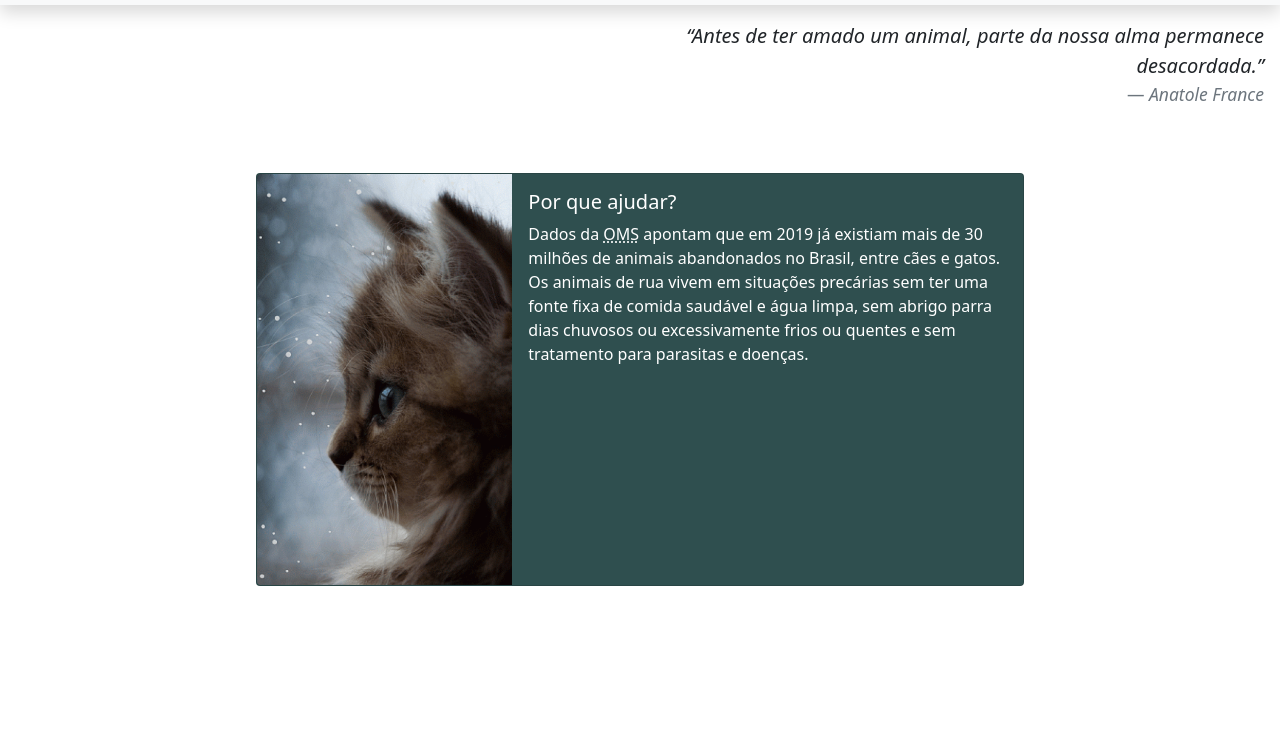
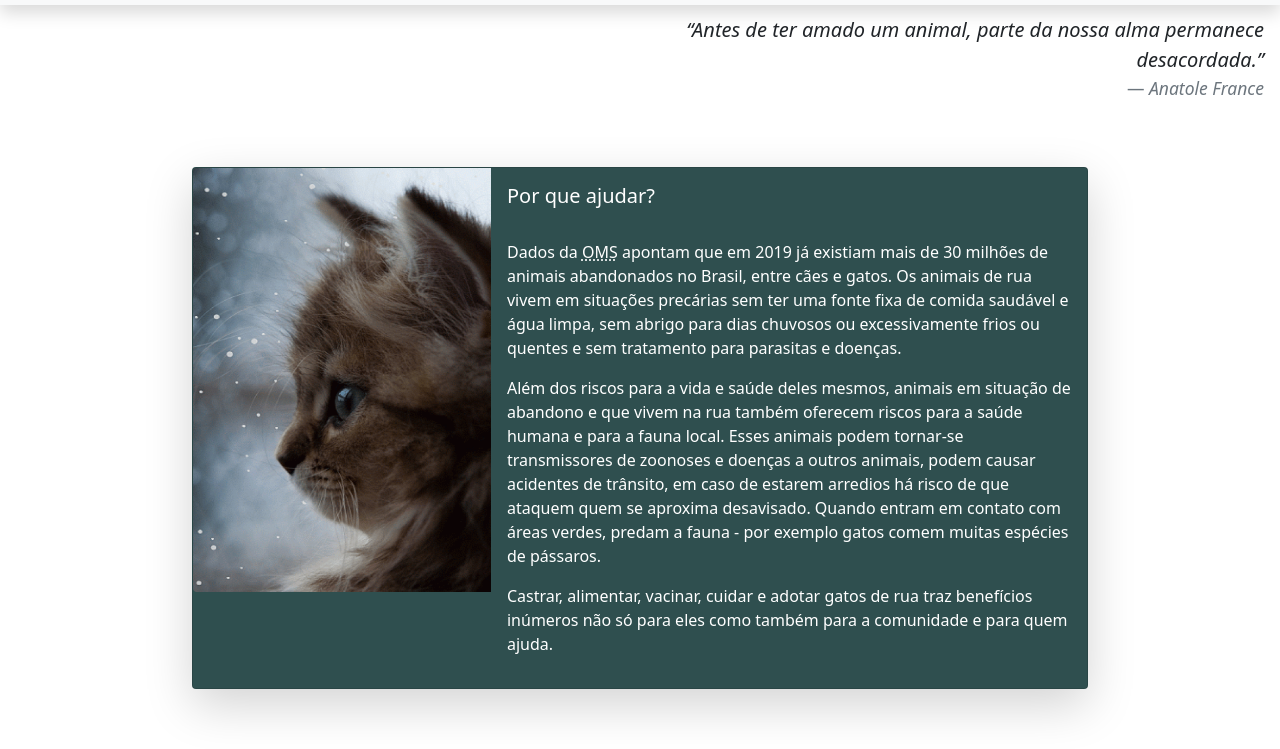
Before and after one commit to eadaianne/Yes--Cats-, a plain HTML site: page indexYesCats.html in a window 1280 px wide. Shown: the part 51-800 px from the top of the page. Drawn offline with nearby package versions, Linux system fonts and the light colour scheme.

Commit message:
commit 2

```diff
--- a/indexYesCats.html
+++ b/indexYesCats.html
@@ -10,7 +10,7 @@
     <link rel="icon" type="image/x-icon" href="imagens/gatitos.png">
   </head>
   <body>
-    <nav class="navbar bg-light shadow fixed top">
+    <nav class="navbar bg-light shadow fixed-top">
       <div class="container-fluid">
         <a class="navbar-brand" href="indexYesCats.html">
           <img src="imagens/gatitos.png" alt="desenho de dois gatos" width="30" height="24" class="d-inline-block align-text-top">
@@ -45,7 +45,7 @@
       </div>
     </div>
 
-    <div class="card mb-3" id="card-two-index">
+    <div class="card mb-3 shadow-lg" id="card-two-index">
       <div class="row g-0">
         <div class="col-md-4">
           <img id="imgCardTwoIndex" src="imagens/gatoUm.gif" class="img-fluid rounded-start" alt="gif de gato com neve caindo ao fundo">
@@ -53,11 +53,19 @@
         <div class="col-md-8">
           <div class="card-body">
             <h5 class="card-title">Por que ajudar?</h5>
+            <br>
             <p class="card-text">Dados da <abbr title="Organização Mundial da Saúde">OMS</abbr> apontam que em 2019 já existiam mais de 30
                milhões de animais abandonados no Brasil, entre cães e gatos. Os animais de rua vivem em situações precárias sem ter uma fonte
-               fixa de comida saudável e água limpa, sem abrigo parra dias chuvosos ou excessivamente frios ou quentes e sem tratamento para
+               fixa de comida saudável e água limpa, sem abrigo para dias chuvosos ou excessivamente frios ou quentes e sem tratamento para
                parasitas e doenças.</p>
-
+            <p class="card-text">Além dos riscos para a vida e saúde deles mesmos, animais em situação de abandono e que vivem na rua também
+              oferecem riscos para a saúde humana e para a fauna local. Esses animais podem tornar-se transmissores de zoonoses e doenças a outros
+              animais, podem causar acidentes de trânsito, em caso de estarem arredios há risco de que ataquem quem se aproxima desavisado. Quando
+              entram em contato com áreas verdes, predam a fauna - por exemplo gatos comem muitas espécies de pássaros.
+            </p>
+            <p class="card-text">Castrar, alimentar, vacinar, cuidar e adotar gatos de rua traz benefícios inúmeros não só para eles como também
+              para a comunidade e para quem ajuda.</p>
+            </p>
           </div>
         </div>
       </div>
--- a/style.css
+++ b/style.css
@@ -15,6 +15,7 @@
 }
 
 #card-one-index{
+    margin-top: 50px;
     width: 50%;
     z-index: -1;
     margin-left: 50%;
@@ -22,16 +23,21 @@
 }
 
 #imgCardTwoIndex{
-    height: auto;
-    width:auto;
+    height: 424px;
+    width: 353px;
 }
 
 #card-two-index{
-    margin-left: 20%;
-    margin-right: 20%;
+    margin-left: 15%;
+    margin-right: 15%;
     margin-top: 50px;
     background-color: darkslategrey;
     color: white;
+    z-index: -1;
+}
+
+.navbar{
+    position: fixed;
 }
 
 .nav-link{
```
Also changed, not shown: 1-Gato101.html (+1 -1 lines), 1 other file.
